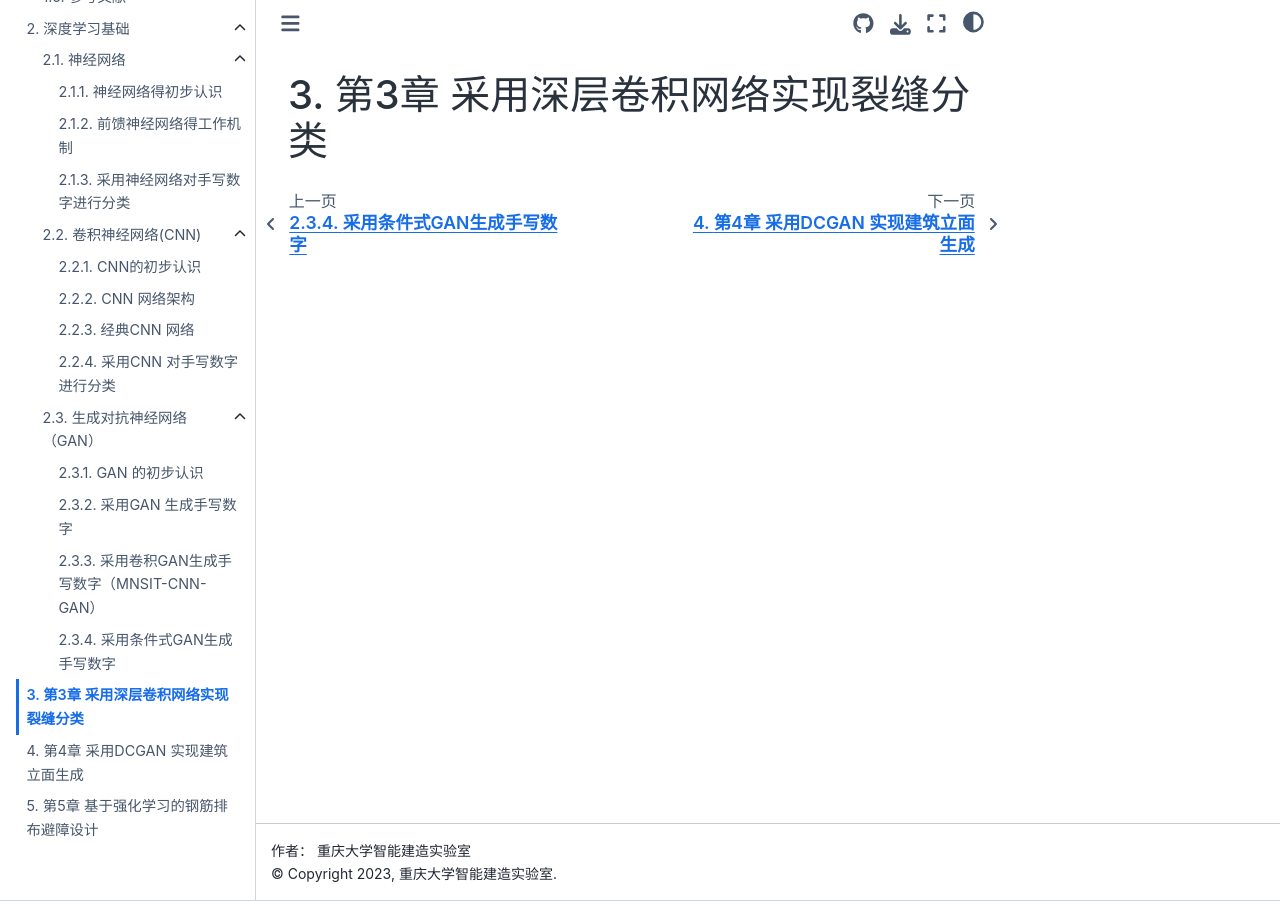
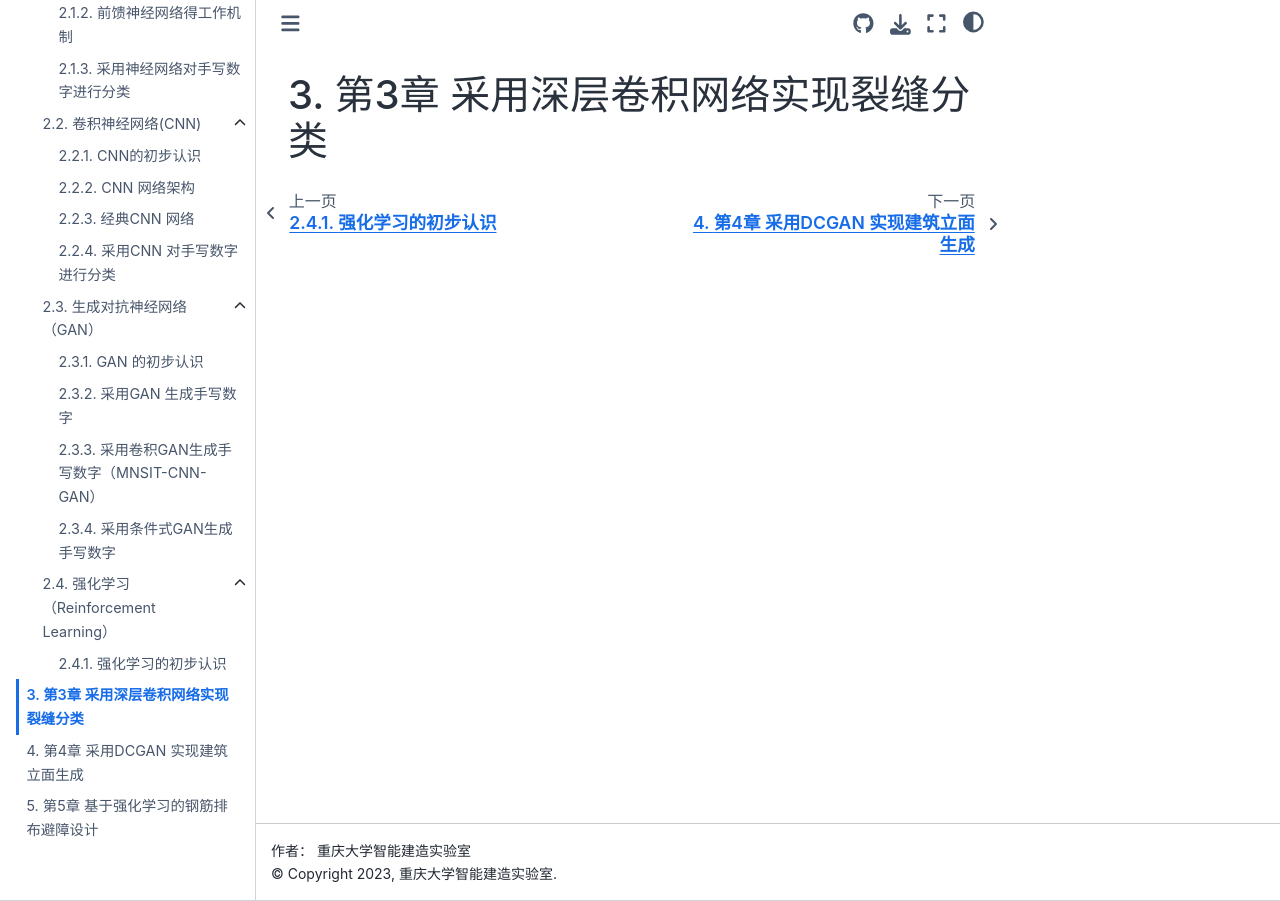
Before and after one commit to iblofcqu/book001, a Sphinx documentation site: the page built from source/3/index.rst, in a window 1280 px wide. Built offline with Sphinx 7.4.7 and the Sphinx Book theme 1.1.4, drawn with Linux system fonts in a browser that asks for light colours.

Commit message:
docs(2.4.1):

````diff
--- a/source/2/index.md
+++ b/source/2/index.md
@@ -16,4 +16,5 @@ hidden:
 2.1/index
 2.2/index
 2.3/index
+2.4/index
 ```
````
